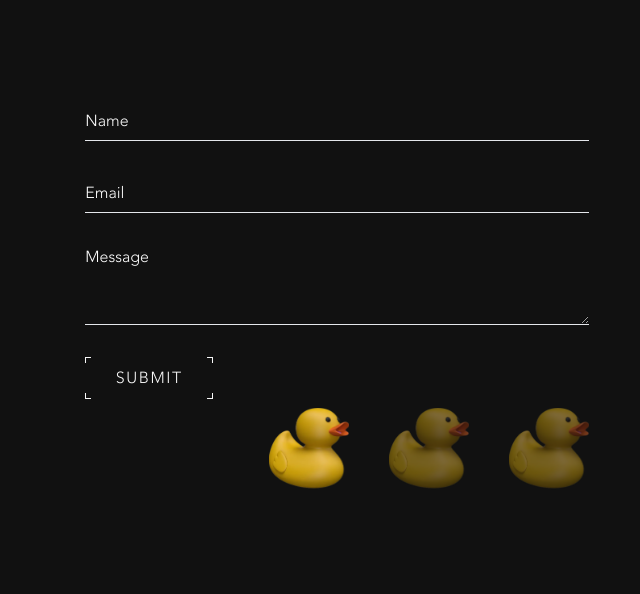
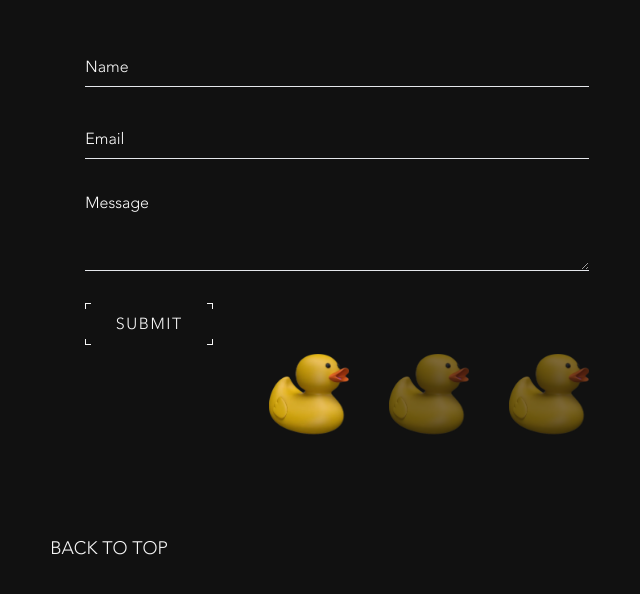
Before and after one commit to debora-smb/debora_portfolio, a Next.js app: page / in a window 1280 px wide. Shown: the part 7542-8136 px from the top of the page, without its empty margins (499-1139 px from the left). Built offline with nearby package versions, Linux system fonts and the light colour scheme.

Commit message:
feat: :sparkles: add footer component functionality and style

```diff
--- /dev/null
+++ b/src/app/components/atoms/Footer.jsx
@@ -0,0 +1,23 @@
+import { useState } from 'react';
+
+export default function Footer() {
+  const [isVisible, setIsVisible] = useState(true);
+
+  const handleBackToTop = () => {
+    setIsVisible(false);
+
+    setTimeout(() => {
+      window.scrollTo(0, 0);
+      setIsVisible(true);
+    }, 300);
+  };
+
+  return (
+      <footer
+        className="text-white text-center font-avenir text-lg ml-[5vw] w-full cursor-pointer"
+        onClick={handleBackToTop}
+      >
+        BACK TO TOP
+      </footer>
+  );
+}
--- a/src/app/components/organisms/ContactSection.jsx
+++ b/src/app/components/organisms/ContactSection.jsx
@@ -4,6 +4,7 @@ import styles from "./Organisms.module.css";
 import Image from "next/image";
 import { motion } from 'framer-motion';
 import { useEffect, useState, useRef } from "react";
+import Footer from "../atoms/Footer";
 
 export default function ContactSection() {
   const [showTitle, setShowTitle] = useState(false);
@@ -96,7 +97,7 @@ export default function ContactSection() {
           </div>
         </aside>
         </div>
-
+            <Footer />
       </div>
     </div>
   );
```
Also changed, not shown: src/app/components/atoms/Atoms.module.css (line endings or trailing spaces).
